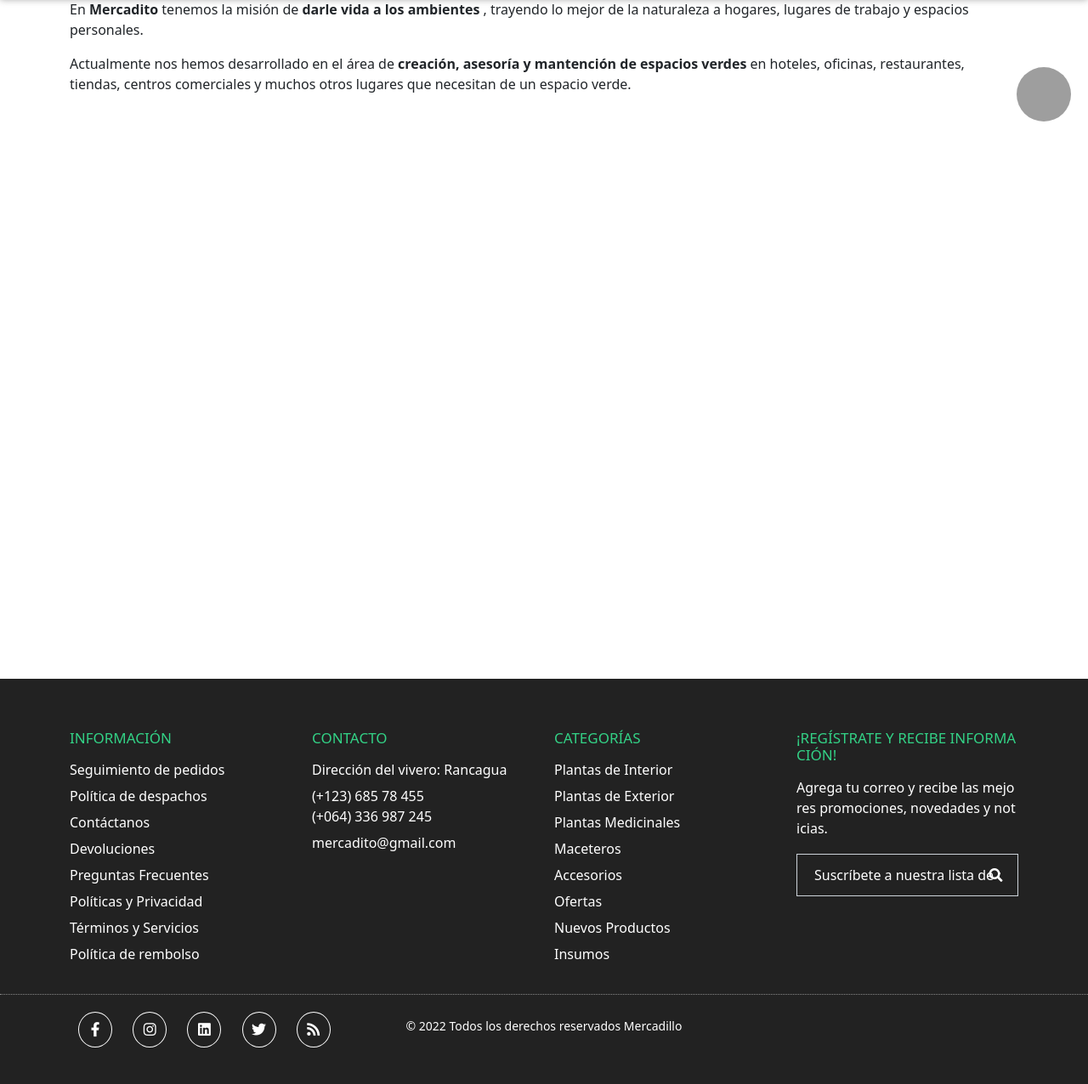
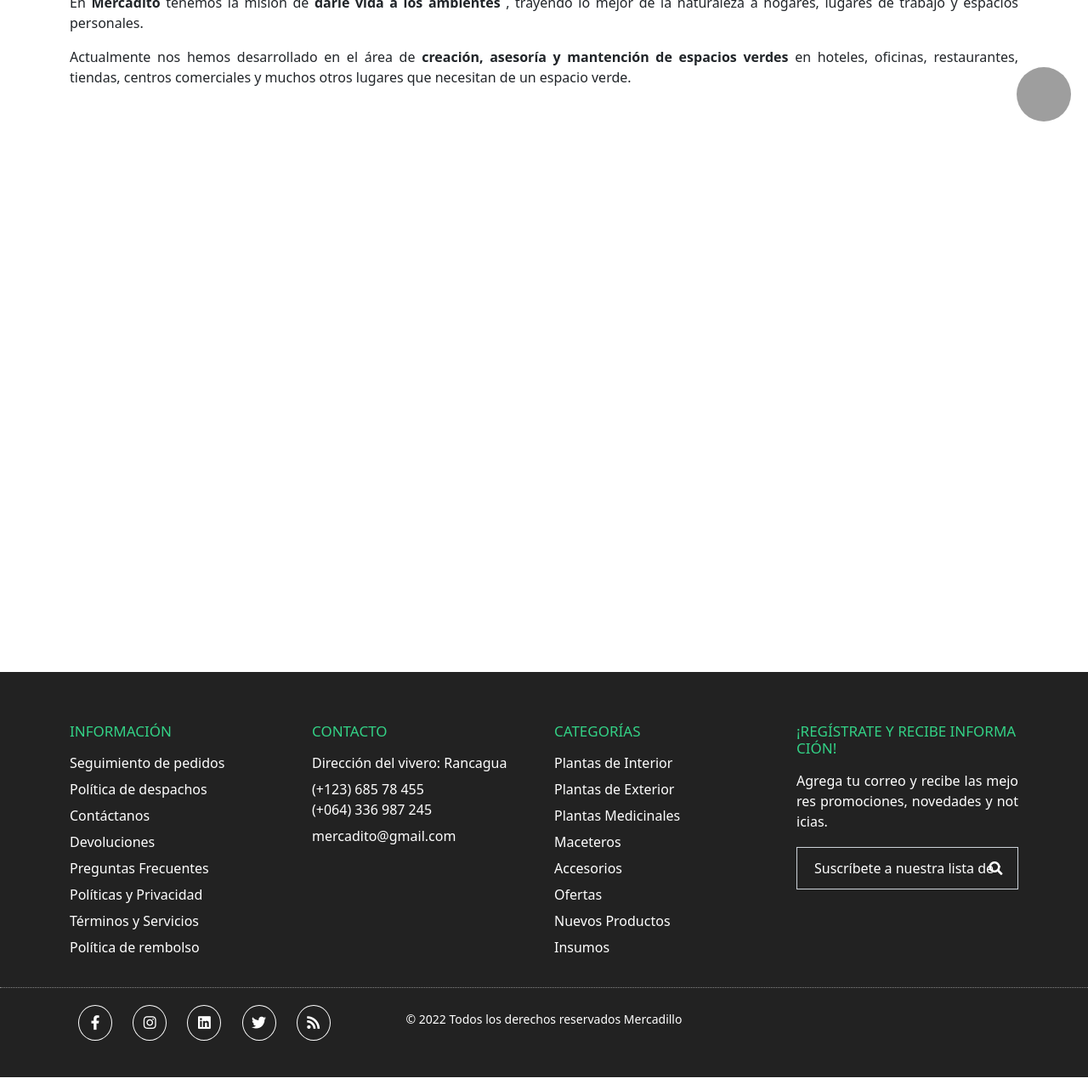
Before and after one commit to Idarugo/Mercadito, a PHP site: page /Mercadito/pages/servicio.php in a window 1280 px wide. Shown: the part 637-1913 px from the top of the page at 85% size. Run offline with PHP 8.4, Linux system fonts and the light colour scheme; grey boxes are pictures that could not be loaded.

Commit message:
servicio fixed

```diff
--- a/assets/styles/pages/servicio.css
+++ b/assets/styles/pages/servicio.css
@@ -1,3 +1,6 @@
 .banner .banner__img{
     background-image: url('../../images/banner-servicio.jpg');
 }
+p{
+    text-align: justify;
+}
--- a/pages/servicio.php
+++ b/pages/servicio.php
@@ -7,24 +7,22 @@
 </head>
 <body>
     <?php include '../components/header.php' ?>
-    <div class="container">
-        <h1>Servicio</h1>
-
-    </div>
     <section class="container-fluid banner">
         <div class="banner__img"></div>
         <h1>Servicio</h1>
         <p>A domicilios y empresa</p>
     </section>
-    <div class="container container-main">
-
-        <section>
-            <p>En <strong> Mercadito</strong> tenemos la misión de  <strong>darle vida a los ambientes</strong> , trayendo lo mejor de la naturaleza a hogares, lugares de trabajo y espacios personales.</p>
-        </section>
-
-        <section>
-            <p>Actualmente nos hemos desarrollado en el área de <strong>creación, asesoría y mantención de espacios verdes </strong>  en hoteles, oficinas, restaurantes, tiendas, centros comerciales y muchos otros lugares que necesitan de un espacio verde.</p>
-        </section>
+    <div class="container container-main mt-5">
+        <div class="row">
+            <div class="col-12">
+                <p>En <strong> Mercadito</strong> tenemos la misión de  <strong>darle vida a los ambientes</strong> , trayendo lo mejor de la naturaleza a hogares, lugares de trabajo y espacios personales.</p>
+            </div>
+        </div>
+        <div class="row">
+            <div class="col-12">
+                <p>Actualmente nos hemos desarrollado en el área de <strong>creación, asesoría y mantención de espacios verdes </strong>  en hoteles, oficinas, restaurantes, tiendas, centros comerciales y muchos otros lugares que necesitan de un espacio verde.</p>
+            </div>
+        </div>
     </div>
     <?php include '../components/footer.php' ?>
 </body>
--- a/pages/tiendaonline.php
+++ b/pages/tiendaonline.php
@@ -11,7 +11,7 @@
     </div>
     <section class="container-fluid banner">
         <div class="banner__img"></div>
-        <h1>Todos</h1>
+        <h1>Bienvenidos</h1>
         <p></p>
     </section>
     <div class="container container-main container-plants">
@@ -35,7 +35,7 @@
         <a class="categoria-title" href="../pages/products.php">Planta Medicinales</a>
         <div class="categoria-image">
           <a href="#">
-            <img class="img_categories" src="../assets/images/categories/plant-medicinales.jpg" alt="Planta Medicinales Y Aromaticas">
+            <img class="img_categories" src="../assets/images/categories/plant-exterior.jpg" alt="Planta Medicinales Y Aromaticas">
           </a>
         </div>
       </article>
```
